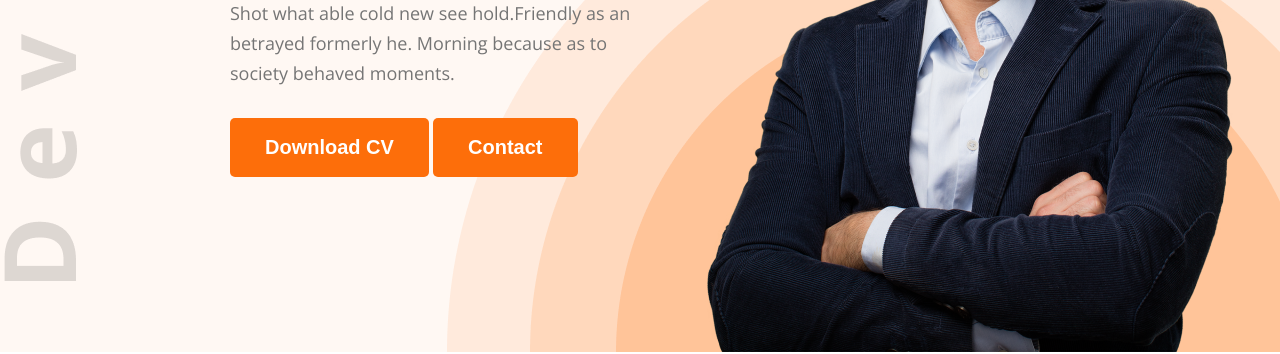
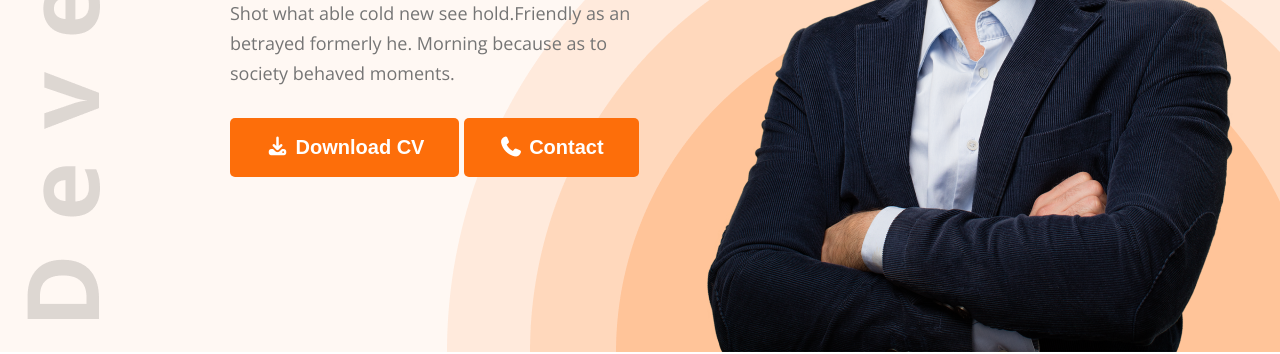
Before and after one commit to Shahnewaz0007/hero-dev-portfolio, a plain HTML site: page index.html in a window 1280 px wide. Shown: the part 482-836 px from the top of the page. Drawn offline with nearby package versions, Linux system fonts and the light colour scheme.

Commit message:
font awasome added

```diff
--- a/index.html
+++ b/index.html
@@ -7,6 +7,7 @@
     <link rel="preconnect" href="https://fonts.googleapis.com">
     <link rel="preconnect" href="https://fonts.gstatic.com" crossorigin>
     <link href="https://fonts.googleapis.com/css2?family=Open+Sans:ital,wght@0,300..800;1,300..800&display=swap" rel="stylesheet">
+    <link rel="stylesheet" href="https://cdnjs.cloudflare.com/ajax/libs/font-awesome/7.0.1/css/all.min.css" integrity="sha512-2SwdPD6INVrV/lHTZbO2nodKhrnDdJK9/kg2XD1r9uGqPo1cUbujc+IYdlYdEErWNu69gVcYgdxlmVmzTWnetw==" crossorigin="anonymous" referrerpolicy="no-referrer" />
 
     <link rel="stylesheet" href="styles/portfolio.css">
 </head>
@@ -28,8 +29,8 @@
                 <p>Shot what able cold new see hold.Friendly as an betrayed formerly he. Morning because as to society behaved moments.</p>
 
                 <div>
-                    <button class="btn">Download CV</button>
-                    <button class="btn">Contact</button>
+                    <button class="btn"><i class="fa-solid fa-download"></i> Download CV</button>
+                    <button class="btn"><i class="fa-solid fa-phone"></i> Contact</button>
                 </div>
             </div>
             <div class="banner-image">
@@ -161,7 +162,7 @@ to any of the 1500+ FontAwesome 5 free icons available. Aenean commodo ligula eg
         </div>
 
        <div class="text-center">
-        <button class="btn">Download CV</button>
+        <button class="btn"><i class="fa-solid fa-download"></i> Download CV</button>
 
        </div>
     </section>
--- a/styles/portfolio.css
+++ b/styles/portfolio.css
@@ -70,7 +70,8 @@ header{
     background-color: #FFF8F3;
     padding-top: 50px;
     background: url("../images/developer.png"),url("../images/header_bg.png"),#FFF8F3;
-    background-position: top left,bottom right;
+    /* background-position: top left,bottom right; */
+    background-position: 23px 38px,bottom right;
     background-repeat: no-repeat;
 }
 
```
